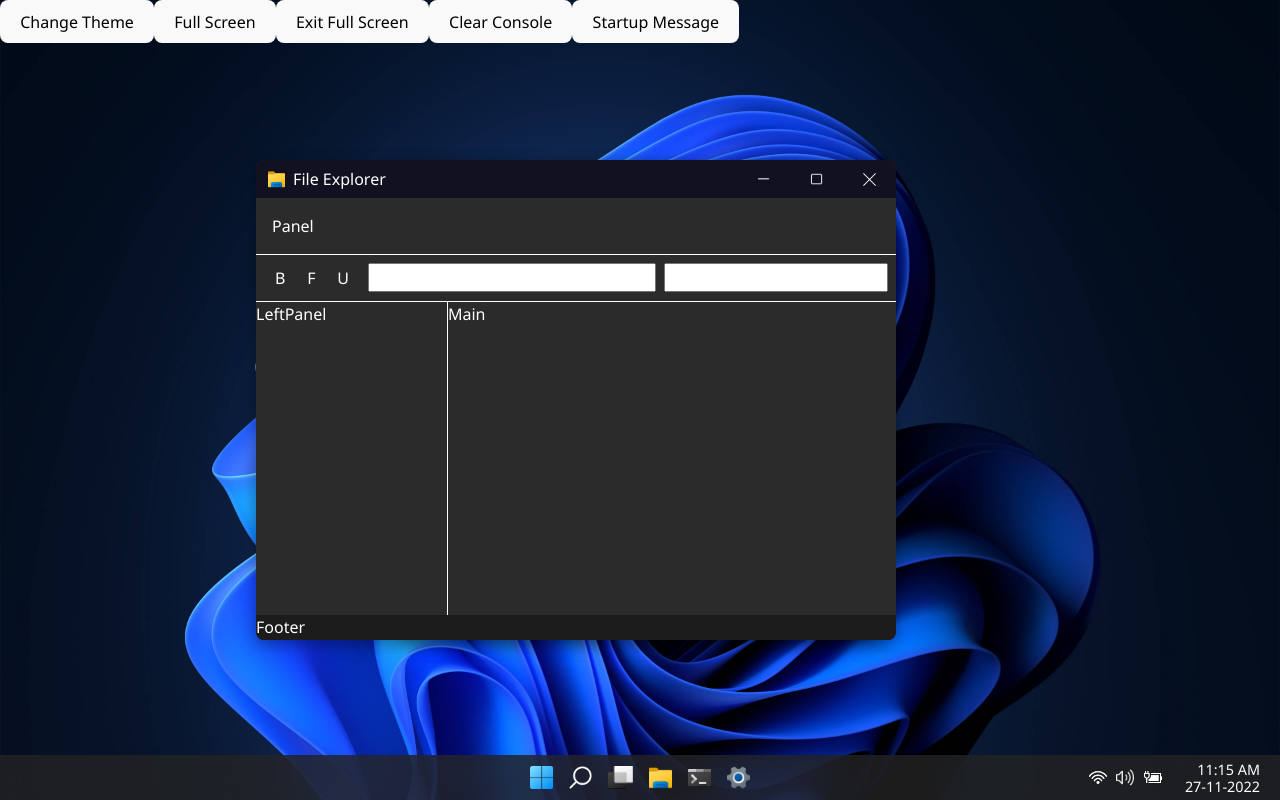
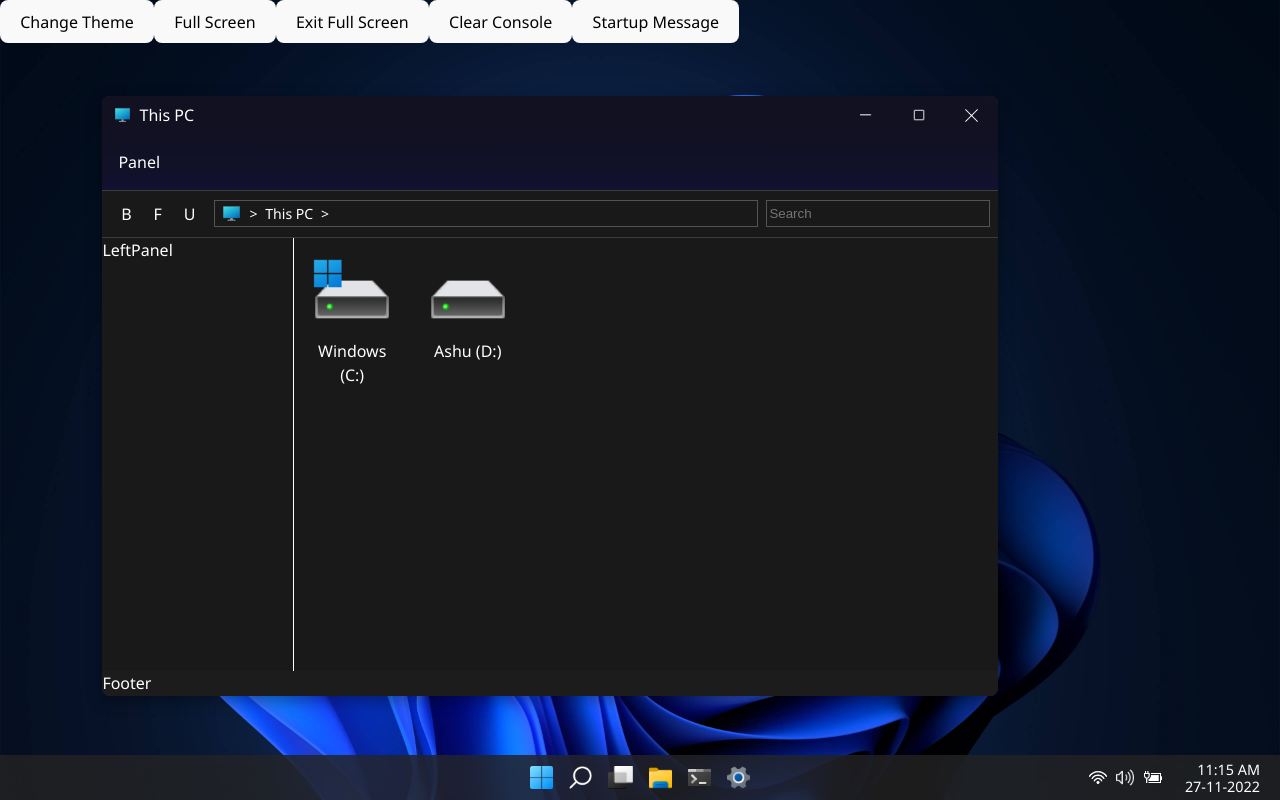
Before and after one commit to WaghAshu03/WaghAshu03.github.io, a React (Vite) app: page / in a window 1280 px wide. Both pictures are taken after a click on the element 660 px from the left and 777 px from the top of the page. Built offline with nearby package versions, Linux system fonts and the light colour scheme.

Commit message:
Added Function to Render Clicked Folder

```diff
--- a/src/App.scss
+++ b/src/App.scss
@@ -25,3 +25,9 @@
   color: black;
   font-size: 0.9rem;
 }
+
+#EmptyInput {
+  position: fixed;
+  top: -100%;
+  left: -100%;
+}
--- a/src/Components/WindowsApps/FileExplorer/FileExplorer.jsx
+++ b/src/Components/WindowsApps/FileExplorer/FileExplorer.jsx
@@ -2,15 +2,29 @@ import React from "react";
 import "./FileExplorer.scss";
 import WindowsApp from "../WindowsApp";
 import explorerLogo from "../../../Resources/icon/explorer.png";
+import { renderFolder, extenstionsAndLogo } from "../../../GlobalFunctions";
+
+setTimeout(() => {
+  const input = document.querySelector(
+    '.FileExplorerAddressBar > input[type="text"]'
+  );
+  const innerDiv = document.querySelector("#FEAB-Div");
+  input.addEventListener("focus", function () {
+    innerDiv.style.display = "none";
+  });
+  input.addEventListener("blur", function () {
+    innerDiv.style.display = "flex";
+  });
+}, 10);
 
 function FileExplorer() {
   return (
     <WindowsApp
       windowId="FileExplorer"
-      width="50vw"
-      height="50vh"
-      top="20vh"
-      left="20vw"
+      width="70vw"
+      height="75vh"
+      top="12vh"
+      left="8vw"
       logo={explorerLogo}
       windowTitle="File Explorer"
       content={
@@ -40,22 +54,38 @@ function FileExplorer() {
                 <div
                   className="FileExplorerBackButton FileExplorerOperationButton"
                   id="FileExplorerUpButton"
+                  onClick={() => {
+                    renderFolder(
+                      document
+                        .querySelector(".FileExplorerAddressBar input")
+                        .value.split("\\")
+                        .slice(0, -1)
+                        .join("\\")
+                    );
+                  }}
                 >
                   U
                 </div>
               </div>
 
-              <input
-                type="text"
+              <div
                 className="FileExplorerAddressBar FEAO-Item"
                 id="FileExplorerAddressBar"
-              />
+              >
+                <input type="text" />
+                <div id="FEAB-Div">address</div>
+                <img src={extenstionsAndLogo["folder"]} alt="s" />
+              </div>
 
-              <input
-                type="text"
-                className="FileExplorerSearchBar FEAO-Item"
+              <div
+                className="FileExplorerSearchBar FEAO-Item dg"
                 id="FileExplorerSearchBar"
-              />
+              >
+                <input type="text" placeholder="Search" />
+                <div className="FESB-SearchResults" id="FESB-SearchResults">
+                  d
+                </div>
+              </div>
             </div>
             <div className="FileExplorerLeftPanel" id="FileExplorerLeftPanel">
               LeftPanel
--- a/src/Components/WindowsApps/FileExplorer/FileExplorer.scss
+++ b/src/Components/WindowsApps/FileExplorer/FileExplorer.scss
@@ -3,6 +3,7 @@ $FileExplorerPanelHeight: 3.5rem;
 .FileExplorer-content {
   display: grid;
   grid-template-rows: 3.5rem calc(100% - 3.5rem);
+  background-color: #191919;
 }
 
 // * {
@@ -13,11 +14,13 @@ $FileExplorerPanelHeight: 3.5rem;
   width: 100%;
   height: 100%;
   overflow: hidden;
-  border-bottom: 1px solid white;
+  border-bottom: 1px solid #3d3d3f;
   display: grid;
   align-items: center;
   padding-left: 1rem;
   padding-right: 1rem;
+  // background-color: rgb(22, 22, 42);
+  background: linear-gradient(#112, #111126, #111129, #111131);
 }
 
 .FileExplorer-body {
@@ -33,8 +36,24 @@ $FileExplorerPanelHeight: 3.5rem;
   grid-column-gap: 0.5rem;
   padding-left: 0.5rem;
   padding-right: 0.5rem;
-  border-bottom: 1px solid white;
+  border-bottom: 1px solid #3d3d3f;
   align-items: center;
+}
+
+.FileExplorerAddressbarAndOperations input {
+  background-color: #191919;
+  border: 1px solid #535353;
+}
+.FileExplorerAddressbarAndOperations hover {
+  border: 1px solid #535353;
+}
+.FileExplorerAddressbarAndOperations input:focus {
+  outline: none;
+  border: 1px solid #535353;
+}
+
+.FEAO-Item {
+  height: 50%;
 }
 
 .FileExplorerOperationButtons {
@@ -43,8 +62,75 @@ $FileExplorerPanelHeight: 3.5rem;
   text-align: center;
 }
 
-.FEAO-Item {
-  height: 50%;
+.FileExplorerAddressBar {
+  display: flex;
+  align-items: center;
+  position: relative;
+}
+.FileExplorerAddressBar > input[type="text"] {
+  width: 100%;
+  height: 100%;
+  color: transparent;
+  cursor: default;
+  padding-left: 2rem;
+}
+.FileExplorerAddressBar > input[type="text"]:focus {
+  color: initial;
+  cursor: text;
+}
+.FileExplorerAddressBar div {
+  white-space: nowrap;
+}
+
+#FEAB-Div {
+  position: absolute;
+  margin-left: 2rem;
+  display: flex;
+  align-items: center;
+  height: 100%;
+  max-width: calc(100% - 2rem);
+  overflow: hidden;
+  // background-color: red;
+  font-size: 0.88rem;
+}
+
+.FEAB-Div-Item-Label,
+.FEAB-Div-Item-Gt {
+  margin-right: 0.08rem;
+  padding-left: 0.2rem;
+  padding-right: 0.2rem;
+}
+.FEAB-Div-Item-Label:hover,
+.FEAB-Div-Item-Gt:hover {
+  background-color: #ffffff50;
+}
+
+.FileExplorerAddressBar img {
+  position: absolute;
+  display: flex;
+  justify-content: center;
+  align-items: center;
+  height: 80%;
+  padding-left: 0.5rem;
+}
+
+.FileExplorerSearchBar {
+  display: flex;
+  align-items: center;
+  width: 100%;
+}
+.FileExplorerSearchBar input {
+  width: 100%;
+  height: 100%;
+}
+.FESB-SearchResults {
+  display: none;
+  position: absolute;
+  top: 8.5rem;
+  background-color: #191919;
+  border: 1px solid #ffffff50;
+  width: 14rem;
+  height: fit-content;
 }
 
 .FileExplorerLeftPanel {
@@ -55,6 +141,40 @@ $FileExplorerPanelHeight: 3.5rem;
 
 .FileExplorerMain {
   width: 100%;
-  height: 100%;
+  height: fit-content;
+  max-height: 100%;
   overflow-y: auto;
+  display: flex;
+  flex-wrap: wrap;
 }
+
+.FileExplorerItem {
+  overflow: hidden;
+  text-overflow: ellipsis;
+  word-wrap: break-word;
+  text-align: center;
+  height: fit-content;
+  width: 5.8rem;
+  display: flex;
+  align-items: center;
+  flex-direction: column;
+  margin: 0.8rem;
+  margin-left: 0.4rem;
+  margin-right: 0.4rem;
+  padding: 5px;
+}
+.FileExplorerItem:hover {
+  background-color: #ffffff1f;
+}
+
+.FileExplorerItem:focus {
+  outline: 1px dotted white;
+}
+
+.FileExplorerItem img {
+  width: 90%;
+}
+
+.FileExplorer-footer {
+  background-color: #000;
+}
--- a/src/Components/WindowsApps/WindowsApp.jsx
+++ b/src/Components/WindowsApps/WindowsApp.jsx
@@ -10,7 +10,7 @@ import MinimizeIcon from "../../Resources/icon/ui/minimize.png";
 import CloseIcon from "../../Resources/icon/ui/close.png";
 import ResizeMax from "../../Resources/icon/ui/maxmin.png";
 
-function Window1(props) {
+function Window(props) {
   function windowResizeFunction() {
     if (
       document.getElementById(props.windowId).style.width === "100vw" &&
@@ -47,11 +47,17 @@ function Window1(props) {
       >
         <img
           className="window-header-logo"
+          id={props.windowId + "-header-logo-img"}
           draggable="false"
           src={props.logo}
           alt=""
         />
-        <div className="window-header-text">{props.windowTitle}</div>
+        <div
+          className="window-header-text"
+          id={props.windowId + "-header-text"}
+        >
+          {props.windowTitle}
+        </div>
         <div
           className="WindowHeaderIcon"
           onClick={() => {
@@ -92,4 +98,4 @@ function Window1(props) {
   );
 }
 
-export default Window1;
+export default Window;
--- a/src/Components/WindowsApps/WindowsApp.scss
+++ b/src/Components/WindowsApps/WindowsApp.scss
@@ -7,7 +7,7 @@ $window-header-padding: 10px;
   color: black;
   min-height: 150px;
   overflow: hidden;
-  display: grid;
+  display: none;
   min-width: 480px;
   min-height: 480px;
   box-shadow: rgba(0, 0, 0, 0.35) 0px 5px 15px;
@@ -97,7 +97,7 @@ $window-header-padding: 10px;
   align-items: center;
   // padding: $window-header-padding;
   z-index: 10;
-  background-color: #15a5ff;
+  background-color: #202020;
   color: #fff;
 }
 
--- a/src/EventListners.jsx
+++ b/src/EventListners.jsx
@@ -4,10 +4,10 @@ import {
   iterateClass,
   clickStart,
   toggleCalenderAndNotifications,
+  renderFolder,
 } from "./GlobalFunctions";
 // import { useEffect } from "react";
 
-function EventListners() {
 setTimeout(() => {
   iterateClass("window", (e) => {
     if (e.id !== "StartupMessage") e.style.display = "none";
@@ -22,8 +22,7 @@ function EventListners() {
   document.getElementById("Desktop").addEventListener("contextmenu", (e) => {
     e.preventDefault();
     document.getElementById("DesktopRightClickMenu").style.display = "block";
-      document.getElementById("DesktopRightClickMenu").style.top =
-        e.pageY + "px";
+    document.getElementById("DesktopRightClickMenu").style.top = e.pageY + "px";
     document.getElementById("DesktopRightClickMenu").style.left =
       e.pageX + "px";
     clickSystemTrayIcon(false);
@@ -36,8 +35,25 @@ function EventListners() {
       ele.style.display = "none";
     })
   );
+
+  document.querySelector(".FileExplorerAddressBar input").value = "This PC";
+  renderFolder();
+
+  document
+    .querySelector(".FileExplorerAddressBar input")
+    .addEventListener("keyup", (e) => {
+      if (e.key === "Enter") {
+        let FileExplorerAddressBar = document.querySelector(
+          ".FileExplorerAddressBar input"
+        );
+        document.querySelector("#EmptyInput").focus();
+        let address = FileExplorerAddressBar.value;
+        renderFolder(address);
+      }
+    });
 }, 10);
 
+function EventListners() {
   return <></>;
 }
 
--- a/src/GlobalFunctions.jsx
+++ b/src/GlobalFunctions.jsx
@@ -30,6 +30,7 @@ import TextExtensions from "./Resources/icon/Extensions/text-file-extensions.png
 import VideoExtensions from "./Resources/icon/Extensions/video-extensions.png";
 import WebExtensions from "./Resources/icon/Extensions/web-extensions.png";
 import WordDocExtensions from "./Resources/icon/Extensions/word-doc-extensions.png";
+import ThisPC from "./Resources/icon/thispc.png";
 
 let consoleId = 0;
 export function consoleLog() {
@@ -739,16 +740,16 @@ export const folderStructure = {
     PerfLogs: {},
     "Program Files": {
       AMD: {},
-      BraveSoftware: {},
+      "Brave Software": {},
       Git: {},
       Google: {},
       "Internet Explorer": {},
       Java: {},
-      WindowsPowerShell: {},
+      "Windows PowerShell": {},
       "Notepad++": {},
     },
     "Program Files (x86)": {
-      BraveSoftware: {},
+      "Brave Software": {},
       "Common Files": {},
       Microsoft: {},
       MySQL: {},
@@ -760,7 +761,7 @@ export const folderStructure = {
       "Windows NT": {},
       "Windows Photo Viewer": {},
       "Windows Portable Devices": {},
-      WindowsPowerShell: {},
+      "Windows PowerShell": {},
     },
     Users: {
       Ashu: {
@@ -791,15 +792,15 @@ export const folderStructure = {
       Media: {},
       "Microsoft.NET": {},
       security: {},
-      ServiceProfiles: {},
-      ServiceState: {},
+      "Service Profiles": {},
+      "Service State": {},
       servicing: {},
       Setup: {},
-      ShellComponents: {},
+      "Shell Components": {},
       System: {},
       System32: {},
       SystemApps: {},
-      SystemResources: {},
+      "System Resources": {},
       SystemTemp: {},
       SysWOW64: {},
       Temp: {},
@@ -835,66 +836,13 @@ export const folderStructure = {
       },
     },
   },
-  E: {
-    Documents: {
-      Work: {
-        "Report.docx": 8,
-        "Presentation.pptx": 5,
-      },
-      Personal: {
-        "Vacation Photos": {
-          "Spain.jpg": 12,
-          "France.jpg": 10,
-        },
-      },
-    },
-    Videos: {
-      Movies: {
-        Action: {
-          "Die Hard.mp4": 150,
-          "Lethal Weapon.mp4": 500,
-        },
-        Comedy: {
-          "The Hangover.mp4": 600,
-          "Old Dogs.mp4": 1024,
-        },
-      },
-      "TV Shows": {
-        "Breaking Bad.mp4": 802,
-        "Game of Thrones.mp4": 87,
-      },
-    },
-  },
-  F: {
-    Documents: {
-      Work: {
-        "Report.docx": 8,
-        "Presentation.pptx": 5,
-      },
-      Personal: {
-        "Vacation Photos": {
-          "Spain.jpg": 12,
-          "France.jpg": 10,
-        },
-      },
-    },
-    Videos: {
-      Movies: {
-        Action: {
-          "Die Hard.mp4": 150,
-          "Lethal Weapon.mp4": 500,
-        },
-        Comedy: {
-          "The Hangover.mp4": 600,
-          "Old Dogs.mp4": 1024,
-        },
-      },
-      "TV Shows": {
-        "Breaking Bad.mp4": 802,
-        "Game of Thrones.mp4": 87,
-      },
-    },
-  },
+};
+
+export const driveName = {
+  C: "Windows",
+  D: "Ashu",
+  E: "Drive",
+  F: "Drive",
 };
 
 export const extenstionsAndLogo = {
@@ -934,6 +882,7 @@ export const extenstionsAndLogo = {
   Music: MusicFolder,
 
   // Drives:
+  "This PC": ThisPC,
   C: cDrive,
   D: Drive,
   E: Drive,
@@ -1117,6 +1066,7 @@ export function renderSearchResults() {
 
 // Gets the Folder Structure of a Folder based on given address
 export function getFoldersStructure(address) {
+  console.log("Getting Folder Structure for " + address);
   address = address.replace(":", "").replace(/\//g, "\\").replace("\\\\", "\\");
 
   if (address.charAt(address.length - 1) === "\\")
@@ -1129,8 +1079,152 @@ export function getFoldersStructure(address) {
   for (let index = 0; index < address.length; index++) {
     if (index === 0) Result = Result[address[index].toUpperCase()];
     else Result = Result[address[index]];
+    if (Result === undefined) return undefined;
   }
   return Result;
+}
+
+export function removeEmptySpacesFromArray(array) {
+  let temp = [];
+  for (let i = 0; i < array.length; i++) {
+    if (array[i] !== "") temp.push(array[i]);
+  }
+  return temp;
+}
+
+let pwd = "This PC";
+export function renderFolder(address = "") {
+  console.log("Rendering Folder " + address);
+  address = address.replace("/", "\\").split("\\");
+  if (address[0] !== "" && !address[0].includes(":")) {
+    address[0] = address[0].toUpperCase() + ":";
+  }
+  address = address.join("\\");
+  if (address === "") address = "This PC";
+
+  let givenFolderStructure = ["", "This PC"].includes(address)
+    ? folderStructure
+    : getFoldersStructure(address);
+  let FileExplorerMain = document.getElementById("FileExplorerMain");
+
+  if (givenFolderStructure !== undefined) {
+    pwd = address;
+    FileExplorerMain.innerHTML = "";
+    for (const item in givenFolderStructure) {
+      let ItemLogo =
+        typeof givenFolderStructure[item] === "object"
+          ? extenstionsAndLogo[item] === undefined
+            ? extenstionsAndLogo["folder"]
+            : extenstionsAndLogo[item]
+          : extenstionsAndLogo[item.substring(item.lastIndexOf(".") + 1)];
+
+      let div = document.createElement("div");
+      div.classList.add("FileExplorerItem");
+      div.innerHTML = ["C", "D", "E", "F"].includes(item)
+        ? `<img src=${ItemLogo} alt=${item}/><div>${driveName[item]} (${item}:)</div>`
+        : `<img src=${ItemLogo} alt=${item}/><div>${item}</div>`;
+
+      if (typeof givenFolderStructure[item] === "object") {
+        console.log(
+          (address + "\\" + item)
+            .replace("/", "\\")
+            .replace("This PC\\", "")
+            .replace("\\\\", "\\")
+        );
+
+        div.onclick = () => {
+          let folderAddress = (address + "\\" + item)
+            .replace("/", "\\")
+            .replace("This PC\\", "")
+            .replace("\\\\", "\\");
+
+          renderFolder(folderAddress);
+        };
+      }
+
+      FileExplorerMain.append(div);
+    }
+
+    // Setting Up Address Bar
+    let finalAddress =
+      address === ""
+        ? "This PC"
+        : address.length === 1
+        ? address + ":"
+        : address;
+    document.querySelector(".FileExplorerAddressBar input").value =
+      finalAddress;
+    finalAddress =
+      finalAddress === "This PC"
+        ? ""
+        : finalAddress.replace(":", "").split("\\");
+
+    if (typeof finalAddress !== "string")
+      finalAddress = removeEmptySpacesFromArray(finalAddress);
+
+    let AddressBarDiv = document.querySelector("#FEAB-Div");
+    AddressBarDiv.innerHTML = "";
+    let div = document.createElement("div");
+    div.classList.add("#FEAB-Div-Item");
+    div.innerHTML = `<div class="FEAB-Div-Item-Gt">&gt;</div><div class="FEAB-Div-Item-Label">This PC</div><div class="FEAB-Div-Item-Gt">&gt;</div>`;
+    div.style.display = "flex";
+    div.onclick = () => renderFolder("");
+    AddressBarDiv.append(div);
+
+    for (let i = 0; i < finalAddress.length; i++) {
+      let combinedAddress = "";
+      for (let j = 0; j < i + 1; j++) {
+        if (j === 0) combinedAddress = finalAddress[j] + ":\\";
+        else combinedAddress = combinedAddress + finalAddress[j] + "\\";
+      }
+
+      let div = document.createElement("div");
+      div.classList.add("#FEAB-Div-Item");
+      let divLabel =
+        i === 0
+          ? driveName[finalAddress[0]] + ` (${finalAddress[0]}:)`
+          : finalAddress[i];
+      //
+
+      div.innerHTML = `\
+      <div class="FEAB-Div-Item-Label">${divLabel}</div>\
+      <div class="FEAB-Div-Item-Gt">&gt;</div>`;
+      div.style.display = "flex";
+
+      if (i !== finalAddress.length - 1)
+        div.onclick = () => renderFolder(combinedAddress);
+
+      if (finalAddress[i].trim() !== "") AddressBarDiv.append(div);
+    }
+
+    console.log("--------------------");
+    // File Explorer Header Icon and Text
+    let folderName =
+      typeof finalAddress === "string"
+        ? "This PC"
+        : finalAddress[finalAddress.length - 1];
+
+    let folderNameImgSrc =
+      extenstionsAndLogo[folderName] === undefined
+        ? extenstionsAndLogo["folder"]
+        : extenstionsAndLogo[folderName];
+    document.querySelector(".FileExplorerAddressBar img").src =
+      folderNameImgSrc;
+    document.getElementById("FileExplorer-header-logo-img").src =
+      folderNameImgSrc;
+    document.getElementById("FileExplorer-header-text").innerText = [
+      "C",
+      "D",
+      "E",
+      "F",
+    ].includes(folderName)
+      ? driveName[folderName] + ` (${folderName}:)`
+      : folderName;
+
+    console.log({ pwd });
+  } else {
+    window.alert("Invalid Address");
+  }
 }
 
 function GlobalFunctions() {
```
Also changed, not shown: src/App.jsx (+8 -2 lines), src/Components/WindowsApps/Settings/Settings.jsx (+2 -6 lines), src/Resources/icon/thispc.png (added). Lines whose indentation alone changed are shown as unchanged.
